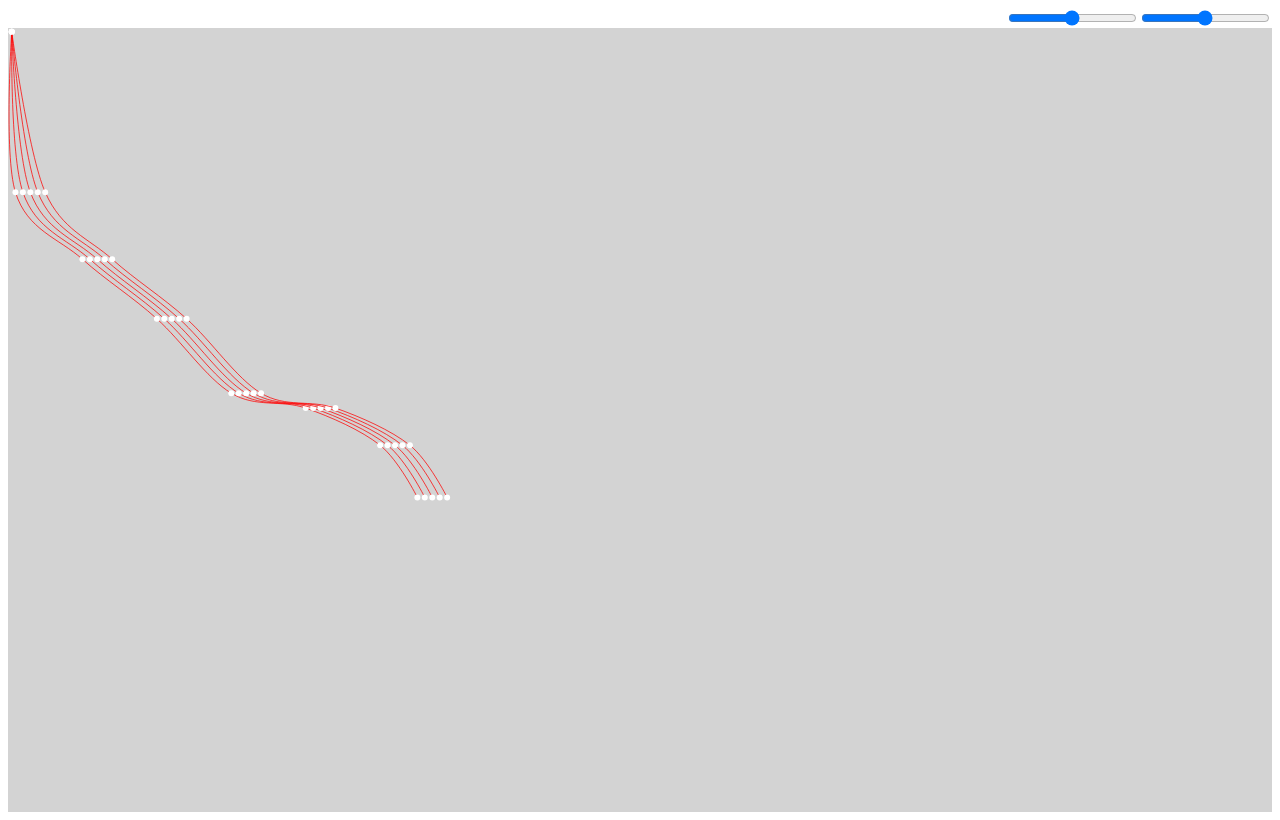
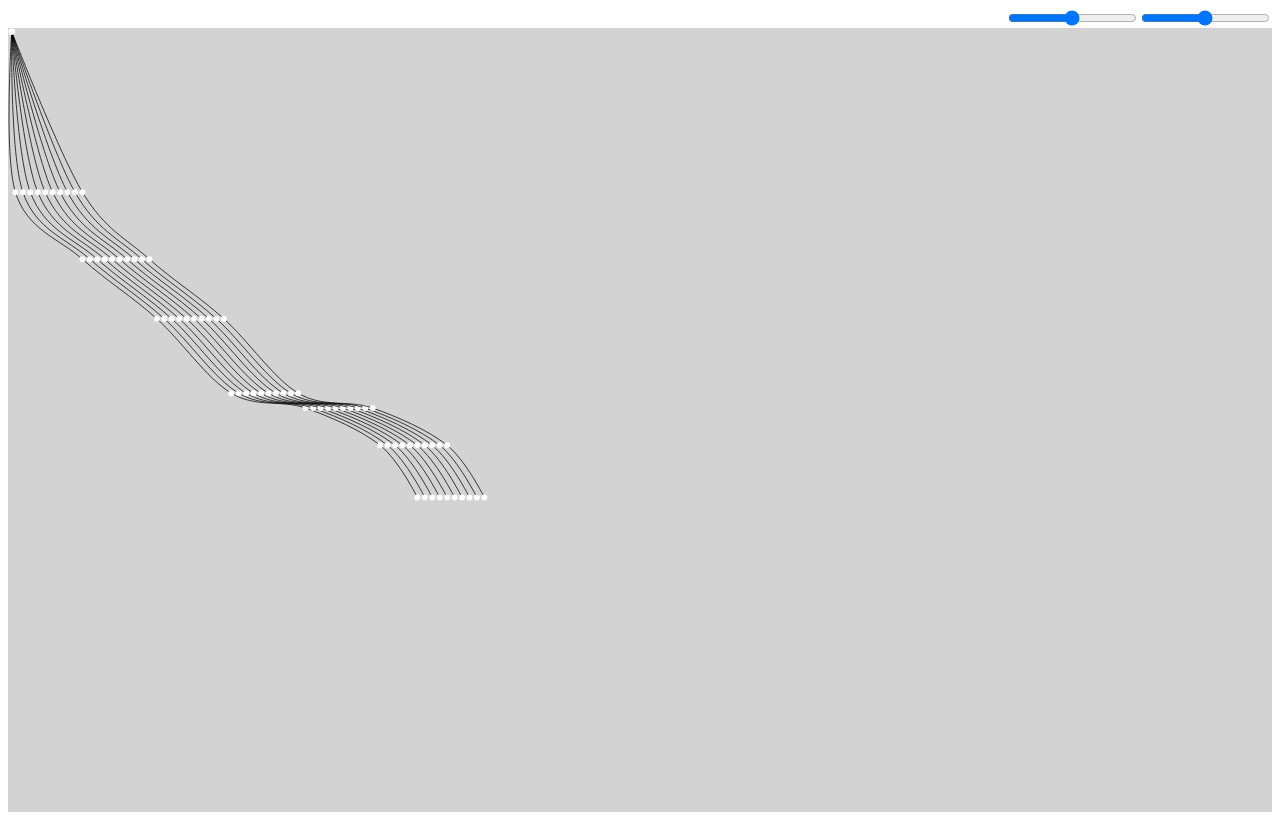
Before and after one commit to jaivardhanbhati/angular-d3-beizer-curve, an Angular app: page / in a window 1280 px wide. Built offline with nearby package versions, Linux system fonts and the light colour scheme.

Commit message:
3 files modified

```diff
--- a/src/app/app.component.html
+++ b/src/app/app.component.html
@@ -1,3 +1,3 @@
 <div>
-  <beizer-curve [numOfCurves]=5 [numOfPoints]=5></beizer-curve>
+  <beizer-curve [numOfCurves]=10 [numOfPoints]=15></beizer-curve>
 </div>
--- a/src/app/charts/beizer-curve/beizer-curve.component.css
+++ b/src/app/charts/beizer-curve/beizer-curve.component.css
@@ -13,7 +13,7 @@
 
 path {
 	fill: none;
-	stroke: #999;
+	stroke: darkgrey;
 }
 
 svg {
--- a/src/app/charts/beizer-curve/beizer-curve.component.ts
+++ b/src/app/charts/beizer-curve/beizer-curve.component.ts
@@ -86,7 +86,7 @@ export class BeizerCurveComponent implements AfterViewInit {
     svg.append("path")
     .data([data])
     .attr("class", "line")
-    .style("stroke", "red")
+    .style("stroke", "black")
     .style("fill", "none")
     .attr("d", pathData);
 
```
